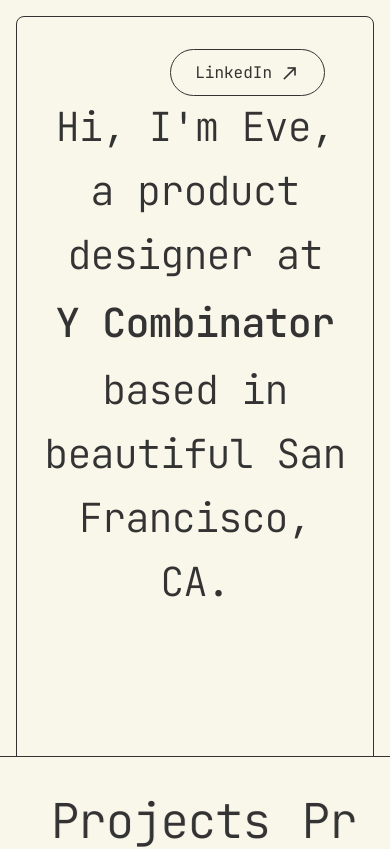
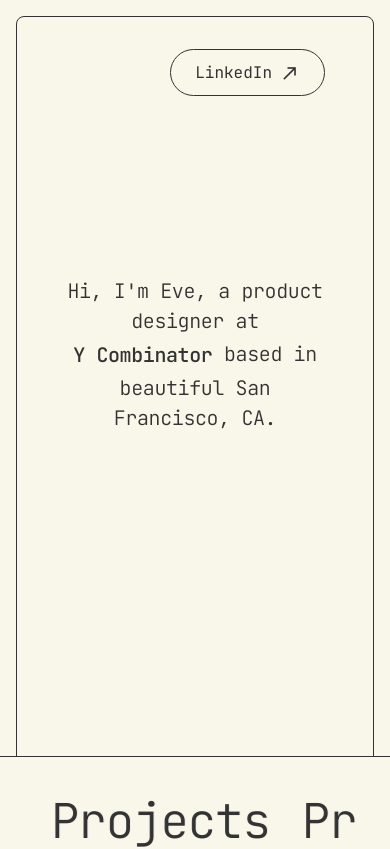
Before and after one commit to evebouf/portfolio, a React (Vite) app: page / in a window 390 px wide. Shown: the top 849 px of the page. Built offline with nearby package versions, Linux system fonts and the light colour scheme.

Commit message:
Add mobile responsiveness and padding adjustments to Home page styles

```diff
--- a/src/pages/Home.css
+++ b/src/pages/Home.css
@@ -58,6 +58,7 @@
   max-width: 900px;
   margin-left: auto;
   margin-right: auto;
+  padding: 0 1rem;
 }
 
 .yc-link {
@@ -124,6 +125,39 @@
   .badge {
     font-size: 0.75rem;
     padding: 0.4rem 0.8rem;
+  }
+}
+
+@media (max-width: 768px) {
+  .main-text h1 {
+    font-size: 1.25rem;
+    line-height: 1.5;
+    padding: 0 1.5rem;
+  }
+
+  .linkedin-button {
+    padding: 0.5rem 1rem;
+    font-size: 0.875rem;
+    top: 1.5rem;
+    right: 1.5rem;
+  }
+
+  .project-title {
+    font-size: 1rem;
+  }
+
+  .project-subtitle {
+    font-size: 0.875rem;
+  }
+
+  .tag {
+    font-size: 0.75rem;
+    padding: 0.25rem 0.5rem;
+  }
+
+  .projects-grid {
+    gap: 1.5rem;
+    padding: 1.5rem;
   }
 }
 
```
